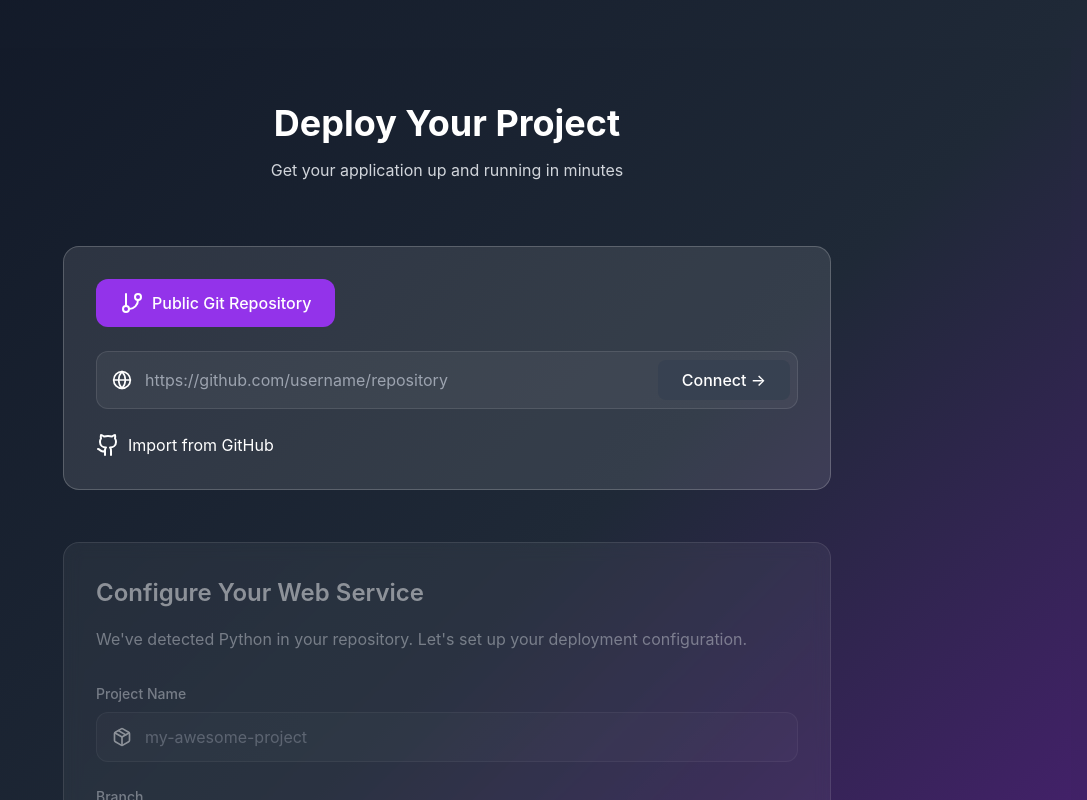
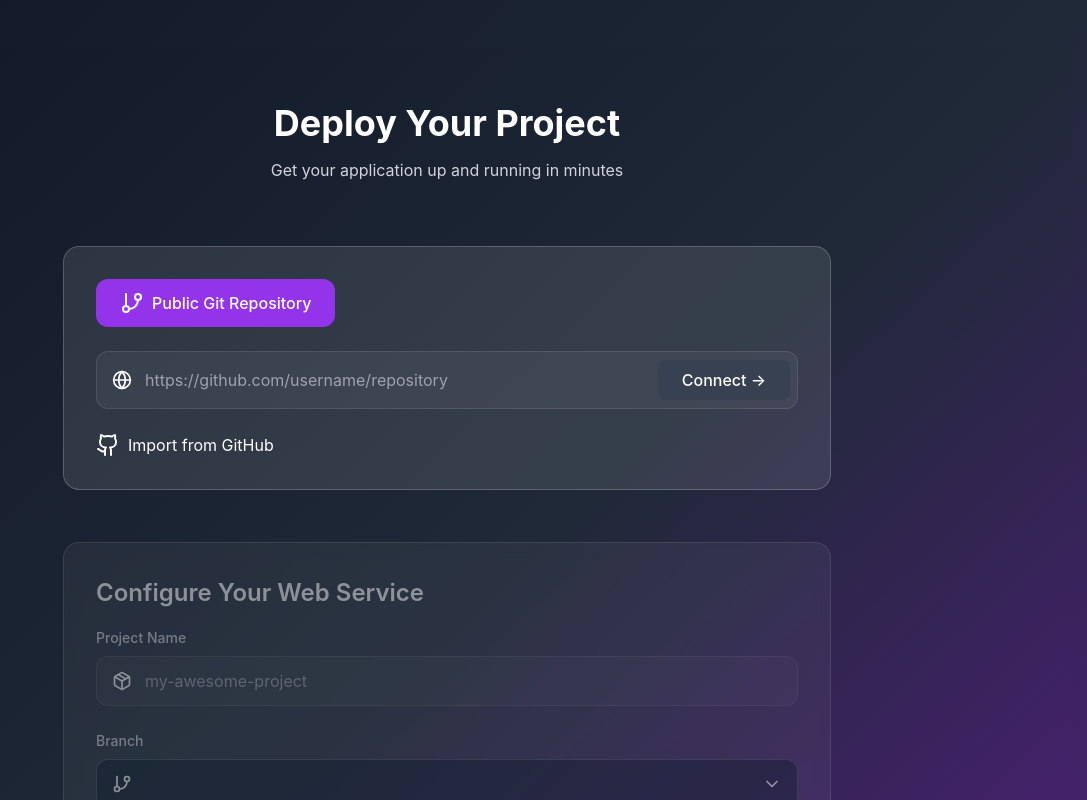
Before and after one commit to vansh-9878/AutoDeployer, a React (Vite) app: page /new-project in a window 1280 px wide. Shown: the top 800 px of the page, without its empty margins (193-1280 px from the left). Built offline with nearby package versions, Linux system fonts and the light colour scheme.

Commit message:
saved formdata

```diff
--- a/src/components/NewProject/NewProjectPage.jsx
+++ b/src/components/NewProject/NewProjectPage.jsx
@@ -7,6 +7,7 @@ import "./styles/NewProjectPage.css";
 import { ProjectContext } from "../../store/ProjectContext";
 import toast from "react-hot-toast";
 import client from "../../api/api";
+import { stringify } from "postcss";
 
 export function NewProjectPage() {
   const [repoUrl, setRepoUrl] = useState("");
@@ -36,7 +37,8 @@ export function NewProjectPage() {
 
   const handleDeploy = () => {
     setShowProgress(true);
-    console.log("hello");
+    let data = JSON.parse(localStorage.getItem("formData"));
+    // console.log(data.name);
     if (localStorage.getItem("newname")) {
       let obj = {
         id: "4",
--- a/src/components/NewProject/ProjectForm.jsx
+++ b/src/components/NewProject/ProjectForm.jsx
@@ -99,6 +99,11 @@ export function ProjectForm({ onDeploy, isActive, branches }) {
     { id: "singleCommand", label: "Single Command", icon: Command },
   ];
 
+  const handleClick = () => {
+    localStorage.setItem("formData", JSON.stringify(formData));
+    onDeploy();
+  };
+
   return (
     <motion.div
       className={`form-container ${!isActive ? "inactive" : ""}`}
@@ -114,15 +119,6 @@ export function ProjectForm({ onDeploy, isActive, branches }) {
       >
         Configure Your Web Service
       </motion.h2>
-      <motion.p
-        className="form-description"
-        initial={{ opacity: 0 }}
-        animate={{ opacity: 1 }}
-        transition={{ delay: 0.3 }}
-      >
-        We've detected Python in your repository. Let's set up your deployment
-        configuration.
-      </motion.p>
 
       <div className="space-y-6">
         <motion.div
@@ -563,7 +559,7 @@ export function ProjectForm({ onDeploy, isActive, branches }) {
           transition={{ delay: 0.9 }}
         >
           <motion.button
-            onClick={onDeploy}
+            onClick={handleClick}
             disabled={!formData.name || !formData.deploymentType}
             className={`deploy-button ${
               formData.name && formData.deploymentType ? "enabled" : "disabled"
```
